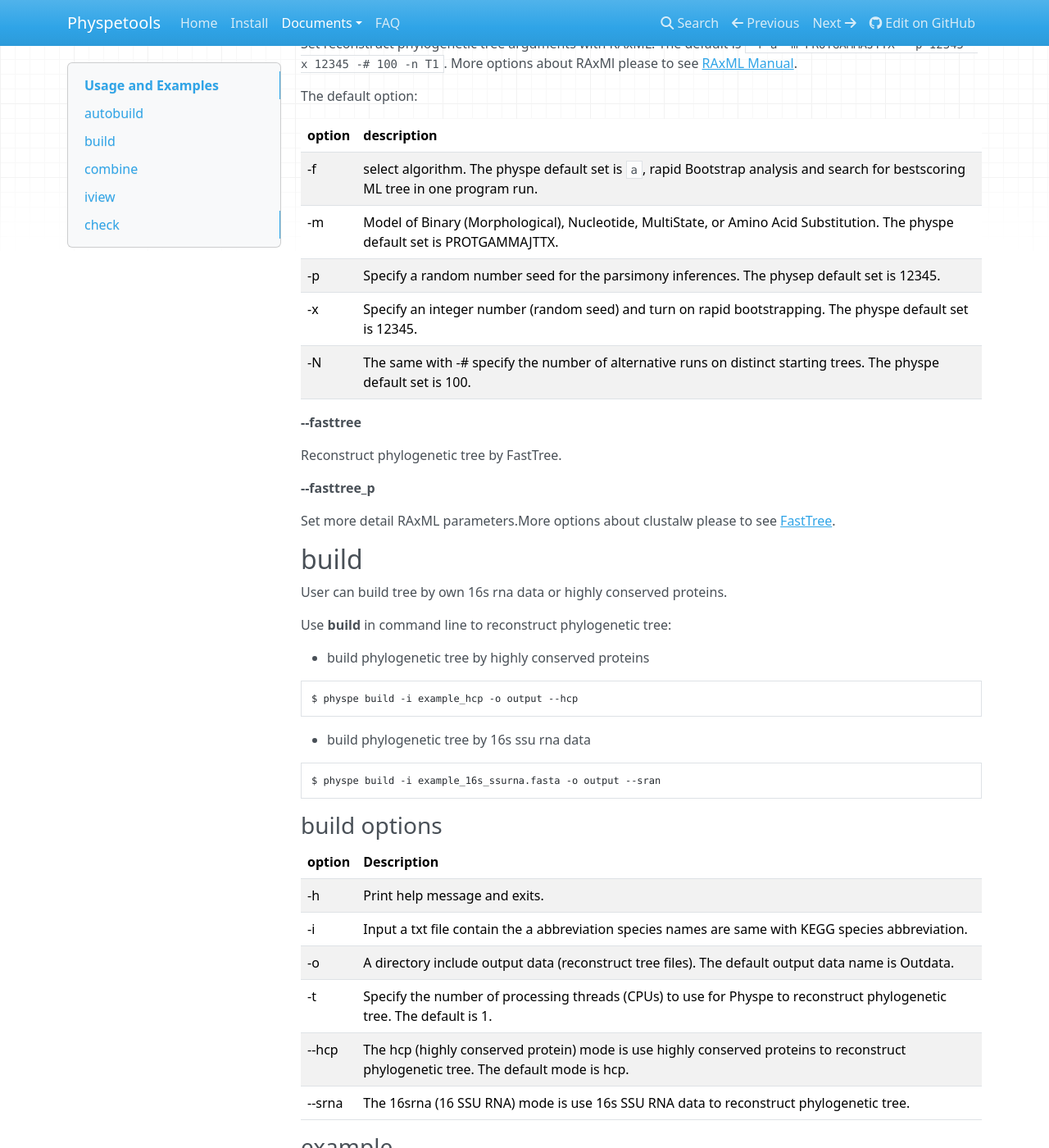
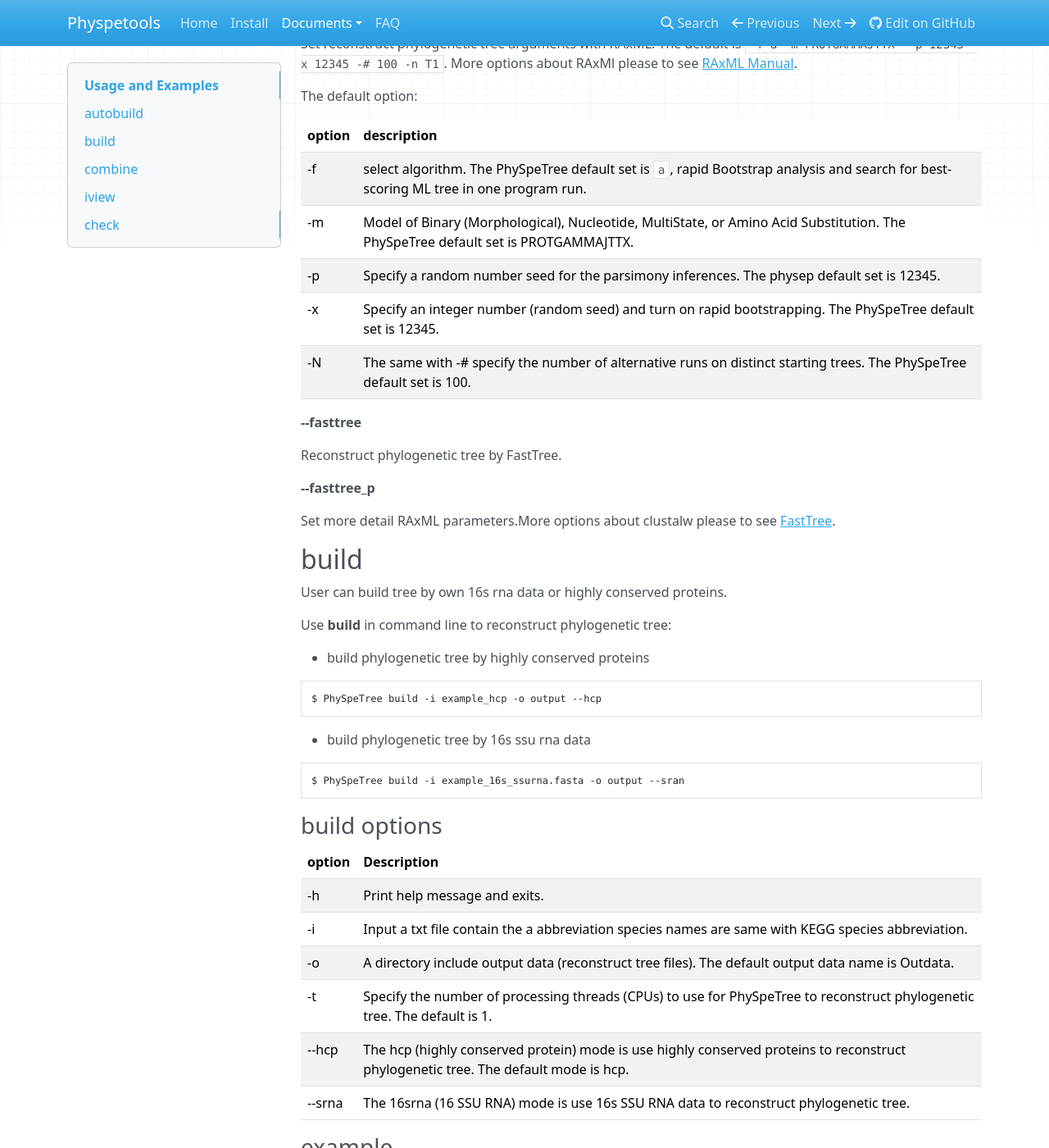
Before and after one commit to yangfangs/physpetools, an MkDocs documentation site: the page built from docs/docs/usage.md, in a window 1280 px wide and 1400 px high, scrolled down 4943 px. Shown: the whole window at 82% size. Built offline with MkDocs 1.6.1, drawn with Linux system fonts in a browser that asks for light colours; nearby versions of some CDN libraries; old or Windows-style settings are respelled for this version of MkDocs; some of the changed text lies outside the part shown.

Commit message:
update doc

````diff
--- a/docs/docs/usage.md
+++ b/docs/docs/usage.md
@@ -10,7 +10,7 @@ User should prepare a txt file contain the abbreviation names of organisms [orga
 Use **autobuild** in command line like this:
 
 ```bash
-$ physpe -i organism_example_list.txt [options]*
+$ PhySpeTree -i organism_example_list.txt [options]*
 ```
 
 ### Autobuild options
@@ -20,7 +20,7 @@ $ physpe -i organism_example_list.txt [options]*
 |  -h     |  Print help message and exits.                                                                                                       |
 |  -i     |  Input a txt file contain the a abbreviation species names are same with KEGG species abbreviation.                                  |
 |  -o     |  A directory include output data (reconstruct tree files). The default output data name is Outdata.                                  |
-|  -t     |  Specify the number of processing threads (CPUs) to use for Physpe to reconstruct phylogenetic tree. The default is 1.               |
+|  -t     |  Specify the number of processing threads (CPUs) to use for PhySpeTree to reconstruct phylogenetic tree. The default is 1.               |
 |  -e     |  The extended data should be FASTA format to extend phylogenetic tree by --ehcp or --esrna option.                                  |
 |  --hcp  |  The hcp (highly conserved protein) mode is use highly conserved proteins to reconstruct phylogenetic tree. The default mode is hcp. |
 |  --ehcp |  The ehcp (extend highly conserved protein) mode is use highly conserved proteins and extend highly protein (user provide) to reconstruct phylogenetic tree. |
@@ -51,7 +51,7 @@ aeq
 #### **Auto build phylogenetic tree by highly conserved proteins:**
 
 ```bash
-$ physpe autobuild -i organism_example_list.txt --hcp
+$ PhySpeTree autobuild -i organism_example_list.txt --hcp
 Loading organisms names success.....
 
 The result are store in:Outdata
@@ -99,7 +99,7 @@ Outdata/
 ```
 
 
-* log.log: The log information of physpe.
+* log.log: The log information of PhySpeTree.
 * Outdata: Contain phylogenetic tree output result.
 
     - RAxML_bestTree.T1: Reconstruct phylogenetic tree by RAxML, it's best ML search tree.
@@ -108,7 +108,7 @@ Outdata/
     - RAxML_bootstrap.T1: Bootstrap result by RAxML
     - RAxML_info.T1: The info of run RAxMl.
 
-* temp: The temp data by physpe, `it's very important to user to check the key steps`.
+* temp: The temp data by PhySpeTree, `it's very important to user to check the key steps`.
 
     - conserved_protein: Contain highly conserved proteins retrieve form KEGG database.
     - hcp_alignment: Contain highly conserved proteins do multiple sequence alignment by muscle.
@@ -124,7 +124,7 @@ Outdata/
 
 
 ```bash
-$ physpe autobuild -i organism_example_list.txt --srna
+$ PhySpeTree autobuild -i organism_example_list.txt --srna
 Loading organisms names success.....
 
 The result are store in:Outdata
@@ -163,7 +163,7 @@ Outdata/
                                   16srandata.fasta-gb1.phy
 ```
 
-* log.log: The log information of physpe.
+* log.log: The log information of PhySpeTree.
 * Outdata: Contain phylogenetic tree output result.
 
     - RAxML_bestTree.T1: Reconstruct phylogenetic tree by RAxML, it's best ML search tree.
@@ -172,7 +172,7 @@ Outdata/
     - RAxML_bootstrap.T1: Bootstrap result by RAxML
     - RAxML_info.T1: The info of run RAxMl.
 
-* temp: The temp data by physpe, `it's very important to user to check the key steps`.
+* temp: The temp data by PhySpeTree, `it's very important to user to check the key steps`.
 
     - 16srnadata: Contain 16s SSU RNA data retrieved form SILVA database.
 
@@ -188,13 +188,13 @@ Outdata/
 
 ### Advance options
 
-User enable choice more detail options with Physpe call software, detail advance options input
+User enable choice more detail options with PhySpeTree call software, detail advance options input
 ``must be enclosed in single quotes``.
 
 The follow is to use RAxML advance options example:
 
 ```bash
-$ physpe -i organism_example_list.txt --raxml '-f a -m GTRGAMMA  -p 12345 -x 12345 -# 100 -n T1'
+$ PhySpeTree -i organism_example_list.txt --raxml '-f a -m GTRGAMMA  -p 12345 -x 12345 -# 100 -n T1'
 ```
 
 **--muscle**
@@ -230,7 +230,7 @@ The default option:
 
 |  option | description                                                 |
 |:--------|:------------------------------------------------------------|
-|  -t     | Choice type of sequence. The physpe default set is protein. |
+|  -t     | Choice type of sequence. The PhySpeTree default set is protein. |
 |  -e     | Eneric file extensionc. physep set default is -gbl1.        |
 
 
@@ -248,11 +248,11 @@ The default option:
 
 |  option | description                                                                                                                          |
 |:--------|:------------------------------------------------------------------------------------------------------------------------------------ |
-|   -f    |  select algorithm. The physpe default set is ``a``, rapid Bootstrap analysis and search for best­scoring ML tree in one program run. |
-|   -m    |  Model of Binary (Morphological), Nucleotide, Multi­State, or Amino Acid Substitution. The physpe default set is PROTGAMMAJTTX.      |
+|   -f    |  select algorithm. The PhySpeTree default set is ``a``, rapid Bootstrap analysis and search for best­scoring ML tree in one program run. |
+|   -m    |  Model of Binary (Morphological), Nucleotide, Multi­State, or Amino Acid Substitution. The PhySpeTree default set is PROTGAMMAJTTX.      |
 |   -p    |  Specify a random number seed for the parsimony inferences. The physep default set is 12345.                                         |
-|   -x    |  Specify an integer number (random seed) and turn on rapid bootstrapping. The physpe default set is 12345.                           |
-|   -N    |  The same with -# specify the number of alternative runs on distinct starting trees. The physpe default set is 100.                  |
+|   -x    |  Specify an integer number (random seed) and turn on rapid bootstrapping. The PhySpeTree default set is 12345.                           |
+|   -N    |  The same with -# specify the number of alternative runs on distinct starting trees. The PhySpeTree default set is 100.                  |
 
 
 
@@ -276,13 +276,13 @@ Use **build** in command line to reconstruct phylogenetic tree:
 
 
 ```bash
-$ physpe build -i example_hcp -o output --hcp
+$ PhySpeTree build -i example_hcp -o output --hcp
 ```
 * build phylogenetic tree by 16s ssu rna data
 
 
 ```bash
-$ physpe build -i example_16s_ssurna.fasta -o output --sran
+$ PhySpeTree build -i example_16s_ssurna.fasta -o output --sran
 ```
 
 
@@ -294,7 +294,7 @@ $ physpe build -i example_16s_ssurna.fasta -o output --sran
 |  -h     |  Print help message and exits.                                                                                                       |
 |  -i     |  Input a txt file contain the a abbreviation species names are same with KEGG species abbreviation.                                  |
 |  -o     |  A directory include output data (reconstruct tree files). The default output data name is Outdata.                                  |
-|  -t     |  Specify the number of processing threads (CPUs) to use for Physpe to reconstruct phylogenetic tree. The default is 1.               |
+|  -t     |  Specify the number of processing threads (CPUs) to use for PhySpeTree to reconstruct phylogenetic tree. The default is 1.               |
 |  --hcp  |  The hcp (highly conserved protein) mode is use highly conserved proteins to reconstruct phylogenetic tree. The default mode is hcp. |
 |  --srna |  The 16srna (16 SSU RNA) mode is use 16s SSU RNA data to reconstruct phylogenetic tree.                                              |
 
@@ -387,7 +387,7 @@ EAEKLFENLKVLYRAILKARPASAKGTYVRSFYIAPTMGVGIKIDPVAASKEVAEA
 Reconstruct phylogenetic tree ues example are by follow command:
 
 ```bash
-physpe build -i example_build_hcp -o build_hcp_tree --hcp
+PhySpeTree build -i example_build_hcp -o build_hcp_tree --hcp
 ```
 
 
@@ -424,7 +424,7 @@ $ grep '>' example_build_srna.fasta
 Reconstruct phylogenetic tree ues example are by follow command:
 
 ```bash
-physpe build -i example_build_srna.fasta -o build_srna_tree --srna
+PhySpeTree build -i example_build_srna.fasta -o build_srna_tree --srna
 ```
 
 Few seconds reconstruct phylogenetic tree completed and tree file are store in `build_srn_tree` directory
@@ -432,13 +432,13 @@ Few seconds reconstruct phylogenetic tree completed and tree file are store in `
 
 ### Advance options
 
-User enable choice more detail options with Physpe call software, detail advance options input
+User enable choice more detail options with PhySpeTree call software, detail advance options input
 ``must be enclosed in single quotes``.
 
 The follow is to use RAxML advance options example:
 
 ```bash
-$ physpe -i example_chp  --raxml '-f a -m GTRGAMMA  -p 12345 -x 12345 -# 100 -n T1' --hcp
+$ PhySpeTree -i example_chp  --raxml '-f a -m GTRGAMMA  -p 12345 -x 12345 -# 100 -n T1' --hcp
 ```
 
 **--muscle**
@@ -474,7 +474,7 @@ The default option:
 
 |  option | description                                                 |
 |:--------|:------------------------------------------------------------|
-|  -t     | Choice type of sequence. The physpe default set is protein. |
+|  -t     | Choice type of sequence. The PhySpeTree default set is protein. |
 |  -e     | Eneric file extensionc. physep set default is -gbl1.        |
 
 
@@ -492,11 +492,11 @@ The default option:
 
 |  option | description                                                                                                                          |
 |:--------|:------------------------------------------------------------------------------------------------------------------------------------ |
-|   -f    |  select algorithm. The physpe default set is ``a``, rapid Bootstrap analysis and search for best­scoring ML tree in one program run. |
-|   -m    |  Model of Binary (Morphological), Nucleotide, Multi­State, or Amino Acid Substitution. The physpe default set is PROTGAMMAJTTX.      |
+|   -f    |  select algorithm. The PhySpeTree default set is ``a``, rapid Bootstrap analysis and search for best­scoring ML tree in one program run. |
+|   -m    |  Model of Binary (Morphological), Nucleotide, Multi­State, or Amino Acid Substitution. The PhySpeTree default set is PROTGAMMAJTTX.      |
 |   -p    |  Specify a random number seed for the parsimony inferences. The physep default set is 12345.                                         |
-|   -x    |  Specify an integer number (random seed) and turn on rapid bootstrapping. The physpe default set is 12345.                           |
-|   -N    |  The same with -# specify the number of alternative runs on distinct starting trees. The physpe default set is 100.                  |
+|   -x    |  Specify an integer number (random seed) and turn on rapid bootstrapping. The PhySpeTree default set is 12345.                           |
+|   -N    |  The same with -# specify the number of alternative runs on distinct starting trees. The PhySpeTree default set is 100.                  |
 
 
 **--fasttree**
@@ -525,7 +525,7 @@ Use **combine** in command line like this:
 
 
 ```bash
-$ physpe -i organism_example_list.txt [options]*
+$ PhySpeTree -i organism_example_list.txt [options]*
 ```
 
 ### Combine options
@@ -566,7 +566,7 @@ $ conbine tree1.tree tree2.tree > combine.tree
 Combine tree command as like this:
 
 ```bash
-physpe combine -i combine.tree -o combineTree
+PhySpeTree combine -i combine.tree -o combineTree
 ```
 
 
@@ -593,7 +593,7 @@ annotation and management of phylogenetic trees. More detail with of iTol in [iT
 Use **iview** in command line like this:
 
 ```bash
-$ physpe iview -i organism_example_list.txt -range phylum
+$ PhySpeTree iview -i organism_example_list.txt -range phylum
 ```
 
 ### iview options
@@ -616,7 +616,7 @@ iview Annotating tree by kingdom, phylum, class or order example, download examp
 #### Annotating tree by kingdom
 
 ```bash
-$ physpe iview -i organism_example_list.txt --range kingdom
+$ PhySpeTree iview -i organism_example_list.txt --range kingdom
 Color range by kingdom was complete.
 ```
 
@@ -643,7 +643,7 @@ aeq     range   #BEBF5A Prokaryotes
 #### Annotating tree by phylum
 
 ```bash
-$ physpe iview -i organism_example_list.txt --range phylum
+$ PhySpeTree iview -i organism_example_list.txt --range phylum
 Color range by phylum was complete.
 ```
 
@@ -670,7 +670,7 @@ aeq     range   #865142 Bacteria
 #### Annotating tree by class
 
 ```bash
-$ physpe iview -i organism_example_list.txt --range class
+$ PhySpeTree iview -i organism_example_list.txt --range class
 Color range by class was complete.
 ```
 
@@ -697,7 +697,7 @@ aeq     range   #99D1DB Actinobacteria
 #### Annotating tree by order
 
 ```bash
-$ physpe iview -i organism_example_list.txt --range order
+$ PhySpeTree iview -i organism_example_list.txt --range order
 Color range by order was complete.
 ```
 
@@ -729,7 +729,7 @@ Use check module  check input organisms match in kegg database or 16s database.
 
 
 ```bash
-$ physpe check -i organism_example_list.txt -out check --ehcp
+$ PhySpeTree check -i organism_example_list.txt -out check --ehcp
 ```
 
 
@@ -755,7 +755,7 @@ for auto build tree. You can determine what proteins to be prepared by the check
 Use check command like follow:
 
 ```bash
-$ physpe check -i organism_example_list.txt --ehcp
+$ PhySpeTree check -i organism_example_list.txt --ehcp
 
 'Ribosomal protein L1' ----------------------------------> p1.fasta
 
````
Also changed, not shown: docs/docs/faq.md (+8 -8 lines), docs/docs/index.md (+11 -11 lines), docs/docs/install.md (+8 -8 lines), docs/docs/tutorial.md (+20 -20 lines).
